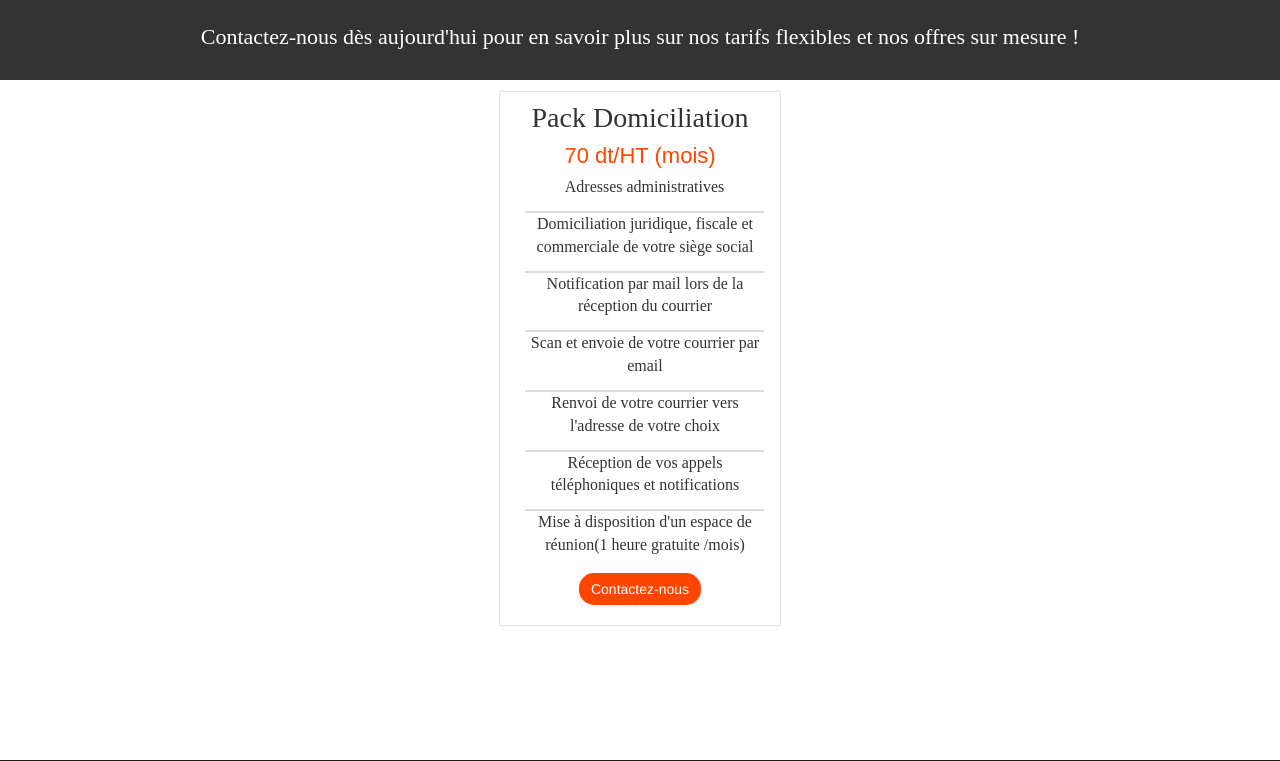
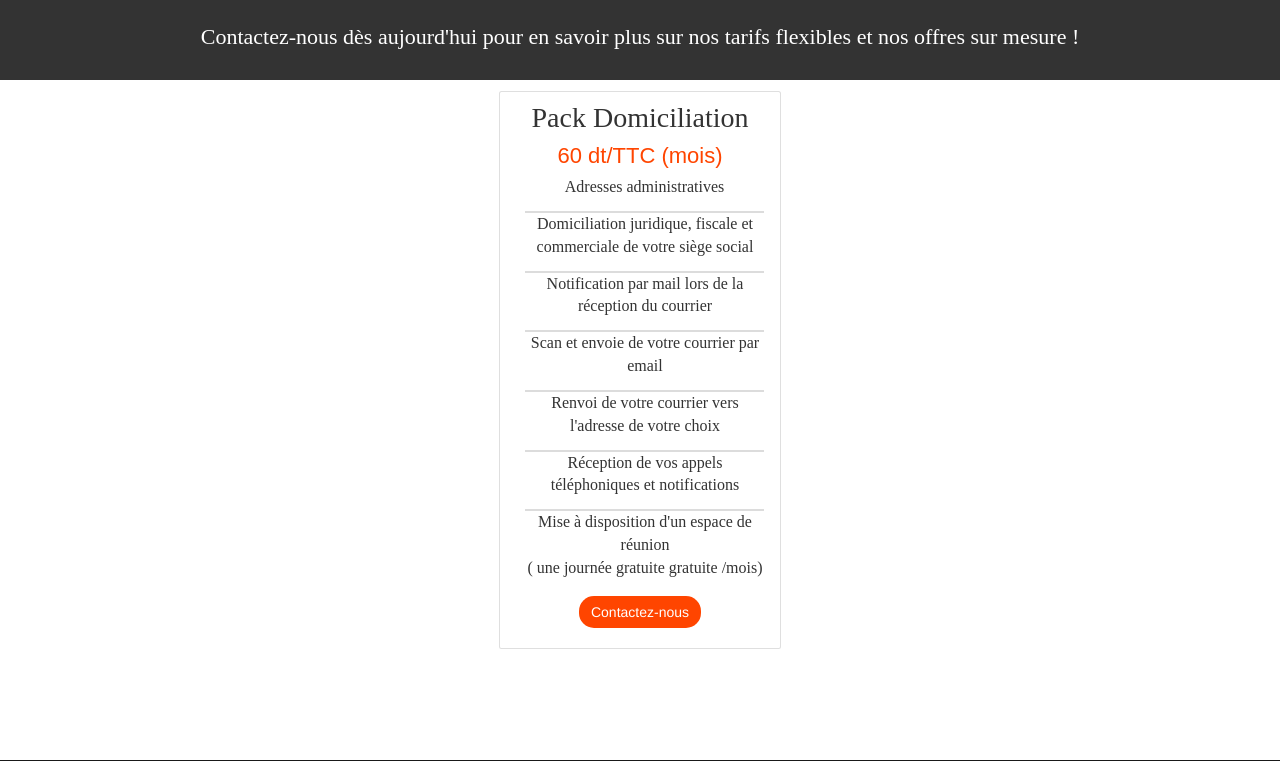
Before and after one commit to rahmabaa/site-Sertun, a Symfony app: template templates/home/tarif.html.twig in a window 1280 px wide. Shown: the part 95-856 px from the top of the page. Run offline with Twig, Linux system fonts and the light colour scheme; the template is opened without the code that fills it, so the values that code supplies are empty; some libraries are stand-ins or nearby versions.

Commit message:
first commit

```diff
--- a/composer.json
+++ b/composer.json
@@ -14,6 +14,7 @@
         "doctrine/orm": "^2.16",
         "easycorp/easyadmin-bundle": "^4.8",
         "knplabs/knp-paginator-bundle": "^6.2",
+        "league/commonmark": "^2.4",
         "phpdocumentor/reflection-docblock": "^5.3",
         "phpstan/phpdoc-parser": "^1.24",
         "symfony/asset": "6.1.*",
@@ -44,7 +45,8 @@
         "symfony/validator": "6.1.*",
         "symfony/web-link": "6.1.*",
         "symfony/yaml": "6.1.*",
-        "twig/extra-bundle": "^2.12|^3.0",
+        "twig/extra-bundle": "^3.8",
+        "twig/markdown-extra": "^3.10",
         "twig/twig": "^2.12|^3.0"
     },
     "require-dev": {
--- a/templates/composant/tarif.html.twig
+++ b/templates/composant/tarif.html.twig
@@ -16,7 +16,7 @@
  <div class="card">
     <div class="card-body">
 <h3>Pack Domiciliation</h3>
-     <h5 class="card-title" id="card-title">70 dt/HT (mois)</h5>
+     <h5 class="card-title" id="card-title">60 dt/TTC (mois)</h5>
      <ul class="liste">
      <li class="liliste" id="hedhi">   Adresses administratives</li>
      <li class="liliste"> Domiciliation juridique, fiscale et commerciale de votre siège social</li>
@@ -24,7 +24,7 @@
      <li class="liliste">Scan et envoie de votre courrier par email</li>
      <li class="liliste">Renvoi de votre courrier vers l'adresse de votre choix</li>
      <li class="liliste">Réception de vos appels téléphoniques et notifications</li>
-     <li class="liliste"> Mise à disposition d'un espace de réunion(1 heure gratuite /mois)</li>
+     <li class="liliste"> Mise à disposition d'un espace de réunion<br>( une journée gratuite gratuite /mois)</li>
 
 
   </ul>
--- a/templates/contact/email.html.twig
+++ b/templates/contact/email.html.twig
@@ -1,2 +1,2 @@
-<h1>Demande contact</h1>
-<p> <h5>From:</h5> {{ email.subject}}</p>
+{# <h1>Demande contact</h1> #}
+{# <p> <h5>From:</h5> {{ email.subject}}</p> #}
```
Also changed, not shown: src/Controller/ContactController.php (+7 -2 lines), public/images/Captureto.PNG (added), public/images/total.png (added), public/images/total2.PNG (added), 1 other file.
